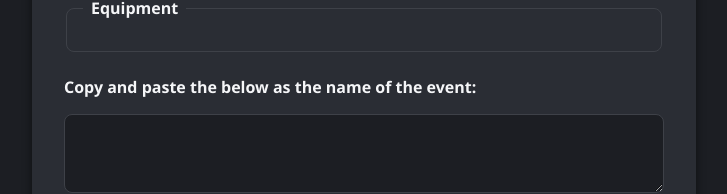
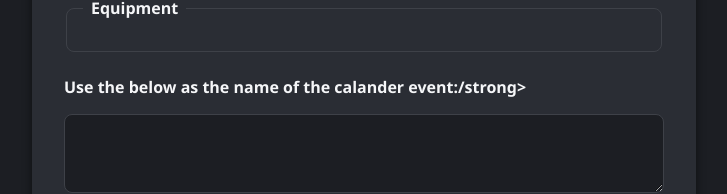
Before and after one commit to Wade-ben/equipmentlistgenerator, a plain HTML site: page index.html in a window 1280 px wide. Shown: the part 205-399 px from the top of the page, without its empty margins (276-1003 px from the left). Drawn offline with Linux system fonts and the light colour scheme.

Commit message:
Update index.html

```diff
--- a/index.html
+++ b/index.html
@@ -12,7 +12,7 @@
   </fieldset>
 
 <label for="output">
-  <strong>Copy and paste the below as the name of the event:</strong>
+  <strong>Use the below as the name of the calander event:/strong>
 </label>
 <textarea id="output" rows="3" readonly onclick="this.select()"
   style="width: 100%; margin-bottom: 1rem;"></textarea>
```
